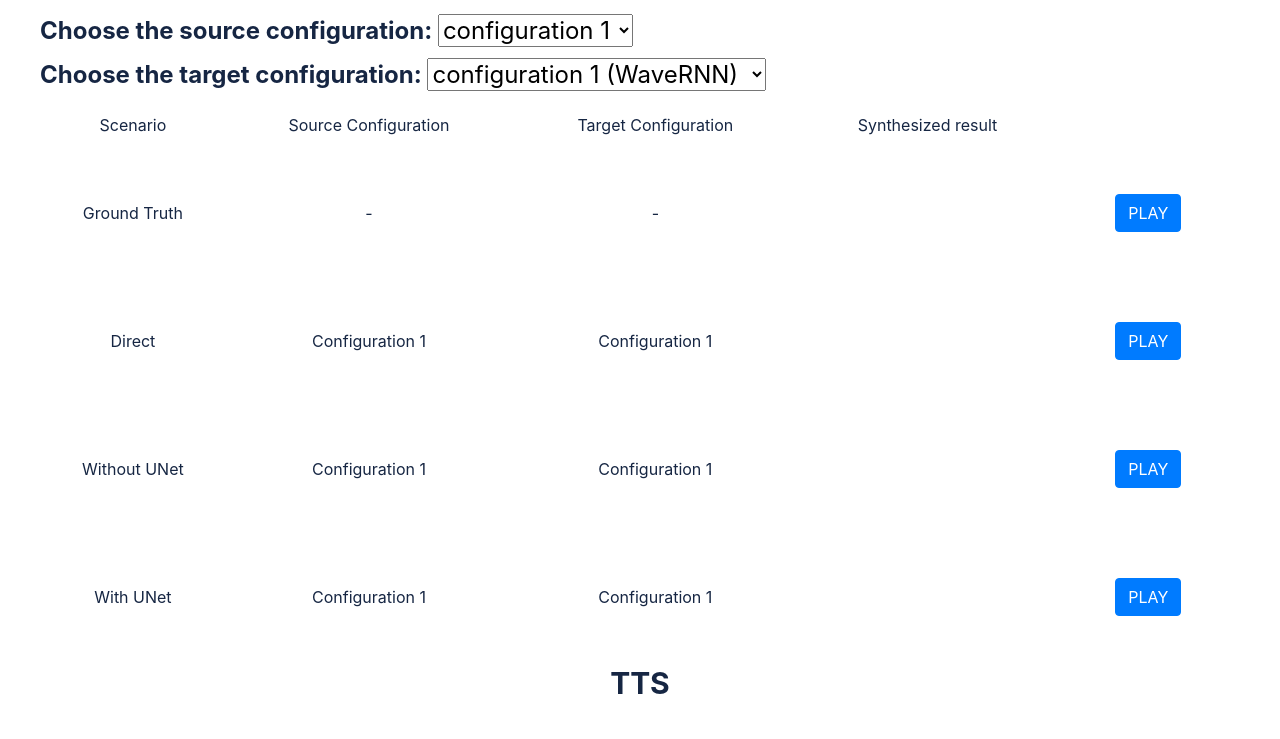
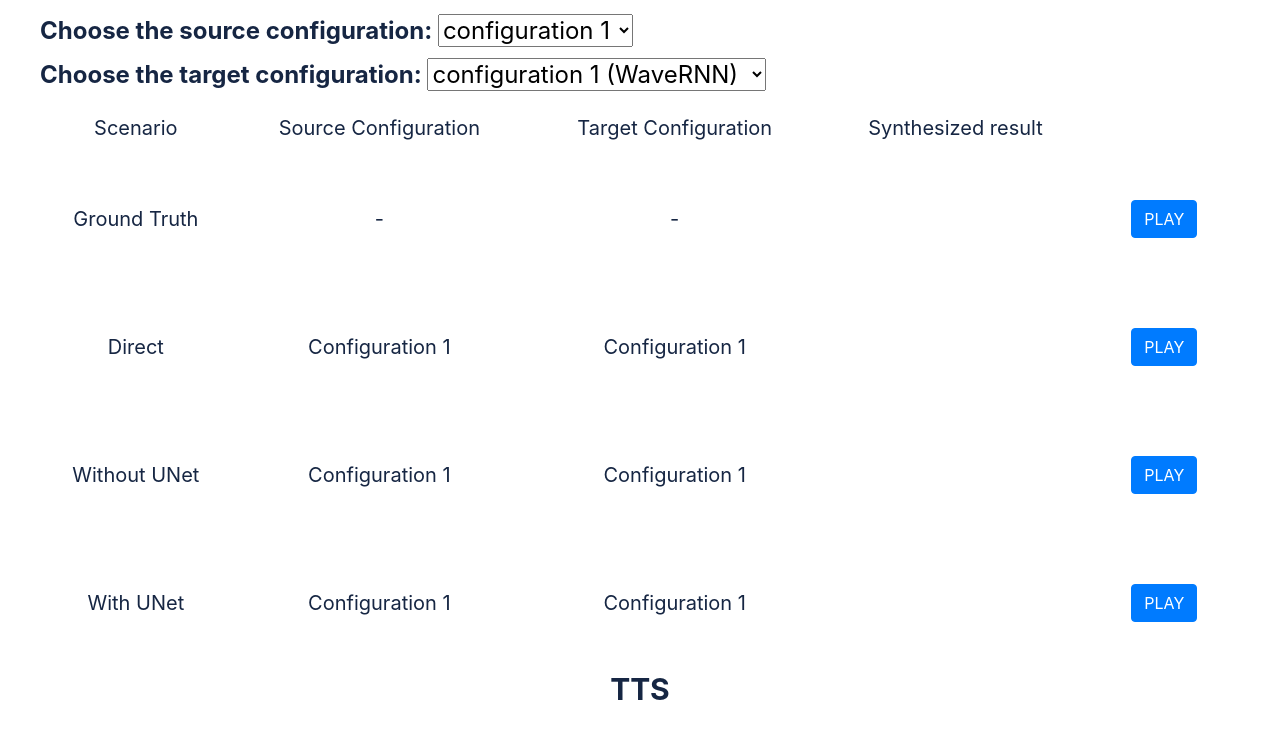
Before and after one commit to faliwang/Universal-Adaptor, a plain HTML site: page demo/demo.html in a window 1280 px wide. Shown: the part 791-1530 px from the top of the page. Drawn offline with nearby package versions, Linux system fonts and the light colour scheme; no server answers.

Commit message:
Adjust table fontSize

```diff
--- a/demo/demo.html
+++ b/demo/demo.html
@@ -282,28 +282,28 @@
             colElem.appendChild(document.createTextNode('Scenario'));
             colElem.style.color = 'rgb(22, 38, 67)';
             colElem.style.center = true;
-            colElem.style.fontSize = '16px';
+            colElem.style.fontSize = '20px';
             headline.appendChild(colElem);
 
             colElem = document.createElement('td');
             colElem.appendChild(document.createTextNode('Source Configuration'));
             colElem.style.color = 'rgb(22, 38, 67)';
             colElem.style.center = true;
-            colElem.style.fontSize = '16px';
+            colElem.style.fontSize = '20px';
             headline.appendChild(colElem);
 
             colElem = document.createElement('td');
             colElem.appendChild(document.createTextNode('Target Configuration'));
             colElem.style.color = 'rgb(22, 38, 67)';
             colElem.style.center = true;
-            colElem.style.fontSize = '16px';
+            colElem.style.fontSize = '20px';
             headline.appendChild(colElem);
 
             colElem = document.createElement('td');
             colElem.appendChild(document.createTextNode('Synthesized result'));
             colElem.style.color = 'rgb(22, 38, 67)';
             colElem.style.center = true;
-            colElem.style.fontSize = '16px';
+            colElem.style.fontSize = '20px';
             headline.appendChild(colElem);
 
             colElem = document.createElement('td');
@@ -359,21 +359,21 @@
                 colElem.appendChild(document.createTextNode(scenarios[j]));
                 colElem.style.color = txt_color;
                 colElem.style.center = true;
-                colElem.style.fontSize = '16px';
+                colElem.style.fontSize = '20px';
                 rowElem.appendChild(colElem);
 
                 colElem = document.createElement('td');
                 colElem.appendChild(document.createTextNode(table_src));
                 colElem.style.color = txt_color;
                 colElem.style.center = true;
-                colElem.style.fontSize = '16px';
+                colElem.style.fontSize = '20px';
                 rowElem.appendChild(colElem);
 
                 colElem = document.createElement('td');
                 colElem.appendChild(document.createTextNode(table_tgt));
                 colElem.style.color = txt_color;
                 colElem.style.center = true;
-                colElem.style.fontSize = '16px';
+                colElem.style.fontSize = '20px';
                 rowElem.appendChild(colElem);
 
                 colElem = document.createElement('div');
```
